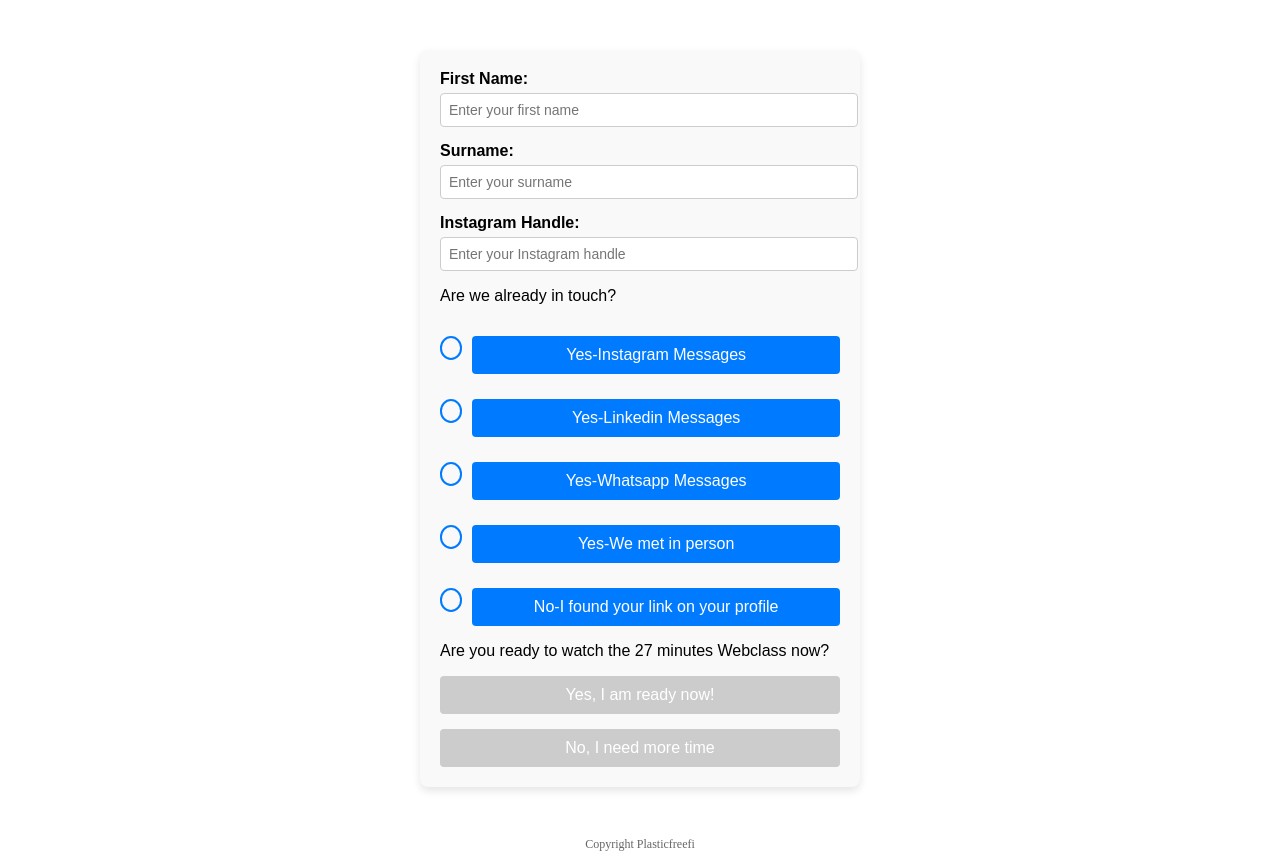
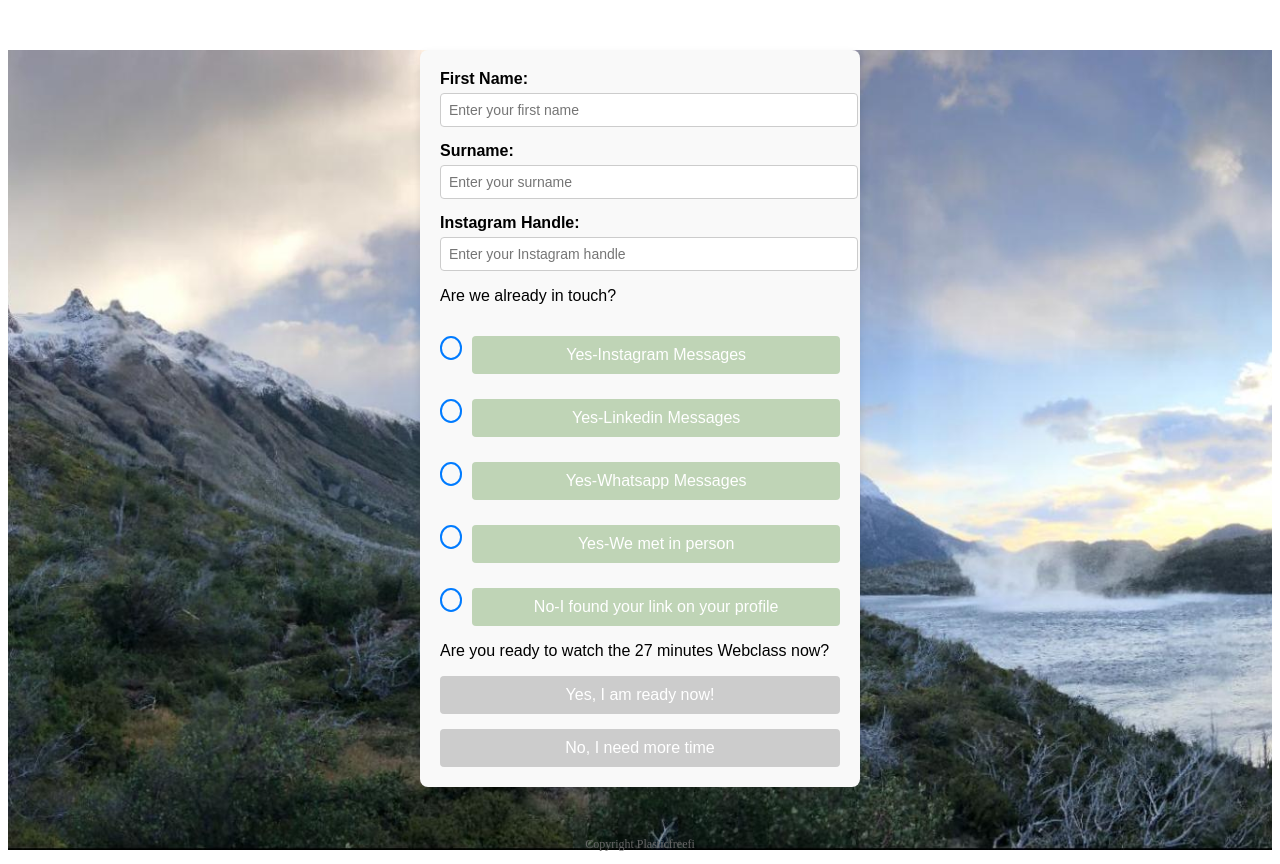
Before and after one commit to RomanBapst/simple_spa, a Vue app in the folder frontend/: page / in a window 1280 px wide. Built offline with nearby package versions, Linux system fonts and the light colour scheme.

Commit message:
test a new background
Signed-off-by: Roman Bapst <bapstroman@gmail.com>

```diff
--- a/frontend/src/components/Form.vue
+++ b/frontend/src/components/Form.vue
@@ -1,4 +1,5 @@
 <template>
+  <div class="background-container">
   <div class="form-container">
     <form v-if="!submitted" class="form">
       <div class="form-group">
@@ -115,6 +116,7 @@
     <footer class="copyright">
       <p>Copyright Plasticfreefi</p>
     </footer>
+  </div>
 </template>
 
 <script setup lang="ts">
@@ -239,6 +241,20 @@ const handleSubmit = async () : Promise<void> => {
 
 <style scoped>
 
+html, body {
+  margin: 0;
+  padding: 0;
+  height: 100%;
+}
+
+.background-container {
+  background-image: url('/images/image3.jpg');
+  background-size: cover;
+  background-position: center;
+  height: 100vh; /* or any other height you need */
+  margin: 0
+}
+
 .copyright {
   text-align: center;
   margin-top: 20px;
@@ -312,7 +328,7 @@ const handleSubmit = async () : Promise<void> => {
   padding: 10px;
   border: none;
   border-radius: 4px;
-  background-color: #007bff;
+  background-color: #bfd4b6;
   color: white;
   font-size: 16px;
   cursor: pointer;
```
Also changed, not shown: frontend/public/images/image3.jpg (added).
